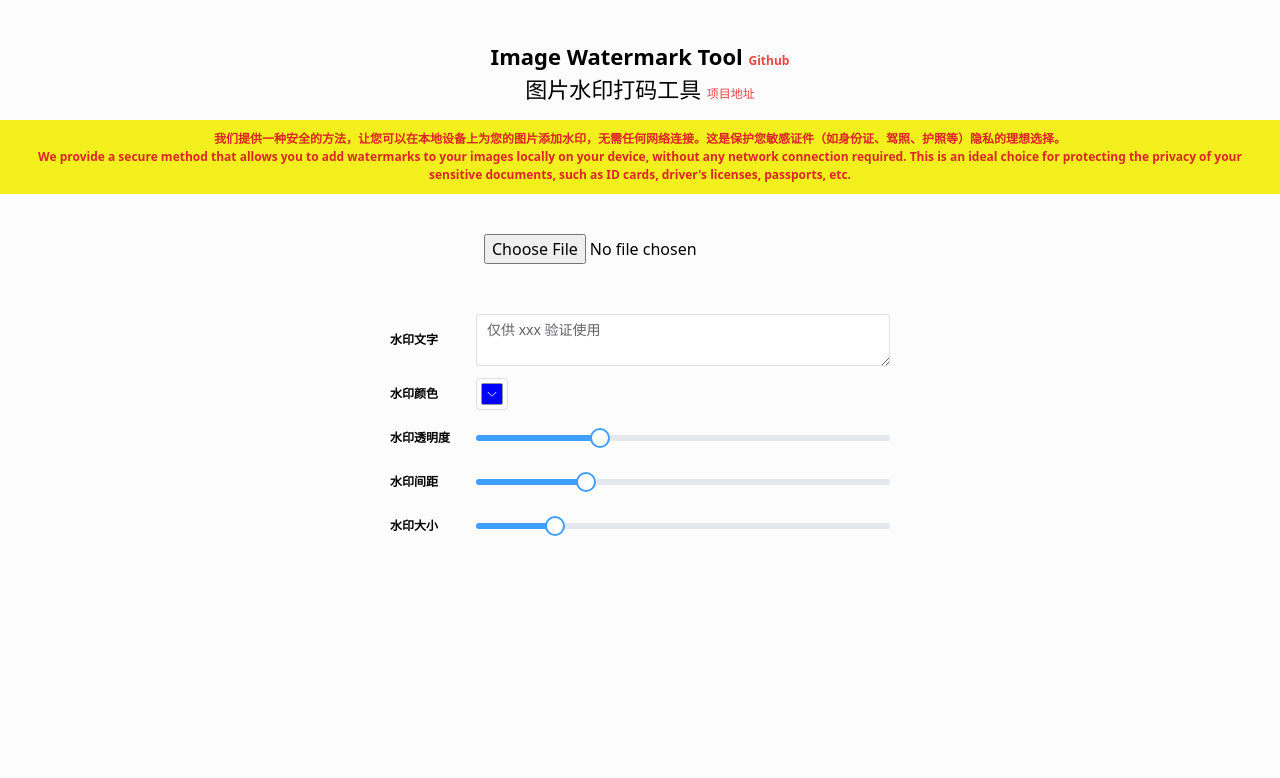
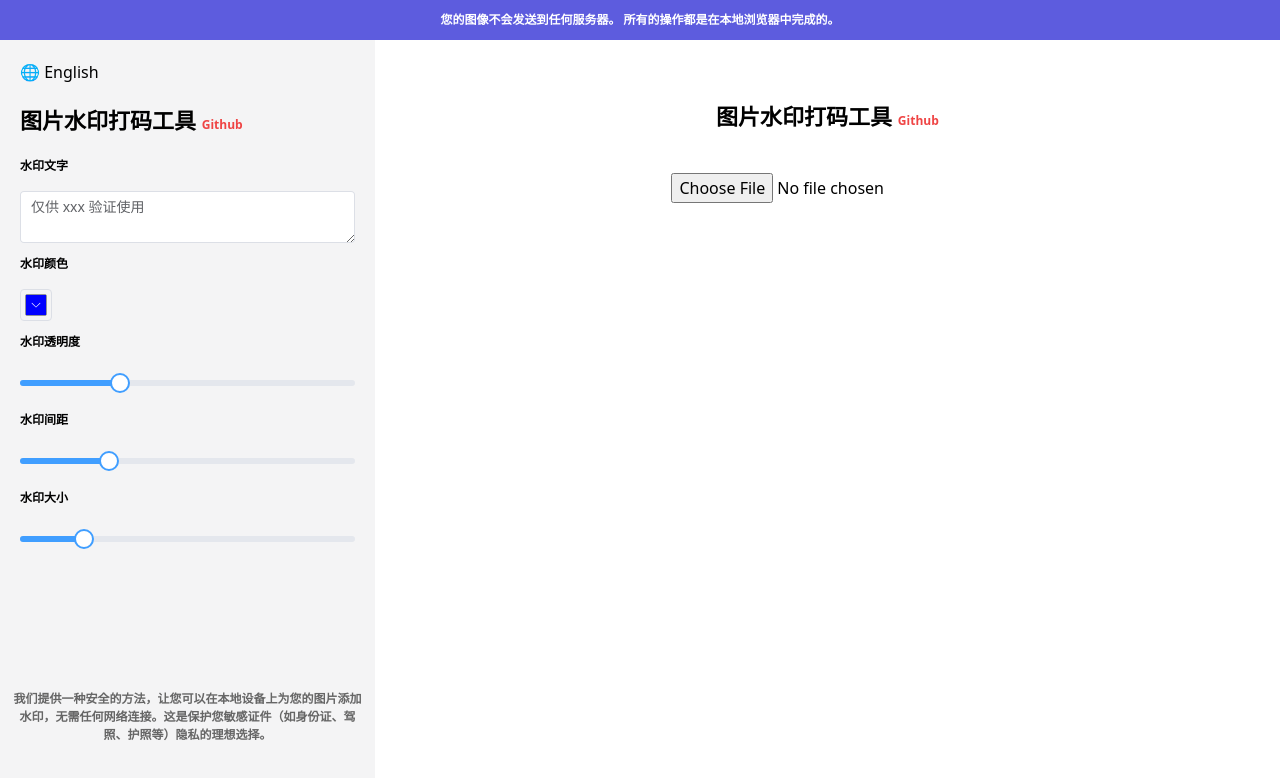
Before and after one commit to unilei/image-watermark-tool, a Nuxt app: page / in a window 1280 px wide. Shown: the top 778 px of the page. Built offline with nearby package versions, Linux system fonts and the light colour scheme.

Commit message:
update css

```diff
--- a/assets/lang/zh-CN.json
+++ b/assets/lang/zh-CN.json
@@ -1,3 +1,12 @@
 {
-
+  "websiteName":  "图片水印打码工具",
+  "download": "下载",
+  "watermarkText": "水印文字",
+  "watermarkColor": "水印颜色",
+  "watermarkOpacity": "水印透明度",
+  "watermarkSpacing": "水印间距",
+  "watermarkSize": "水印大小",
+  "websiteDesc": "我们提供一种安全的方法，让您可以在本地设备上为您的图片添加水印，无需任何网络连接。这是保护您敏感证件（如身份证、驾照、护照等）隐私的理想选择。",
+  "watermarkTextPlaceholder": "仅供 xxx 验证使用",
+  "yourImageWillNotBeSentToAnyServer": "您的图像不会发送到任何服务器。 所有的操作都是在本地浏览器中完成的。"
 }
--- a/package.json
+++ b/package.json
@@ -16,7 +16,7 @@
     "@nuxt/types": "^2.17.1",
     "@nuxt/typescript-build": "^3.0.1",
     "@nuxtjs/device": "^3.1.1",
-    "@nuxtjs/i18n": "^8.0.0-rc.7",
+    "@nuxtjs/i18n": "^8.1.1",
     "@types/node": "^18.16.19",
     "nuxt": "^3.7.0",
     "typescript": "^5.1.6",
--- a/pages/index.vue
+++ b/pages/index.vue
@@ -1,9 +1,16 @@
 <script setup>
+const {locale, locales, setLocale} = useI18n()
+
+const availableLocales = computed(() => {
+  return (locales.value).filter(i => i.code !== locale.value)
+})
+const switchLocalePath = useSwitchLocalePath()
+
 const canvas = ref(null)
 const canvasImage = ref()
 const fileObj = ref({
-  name:'',
-  type:''
+  name: '',
+  type: ''
 })
 const onFileChange = (event) => {
   const file = event.target.files[0]
@@ -35,7 +42,11 @@ const onFileChange = (event) => {
   reader.readAsDataURL(file)
 }
 
-const watermarkText = ref('仅供 xxx 验证使用')
+// const watermarkText = ref(locale.value === 'zh-CN' ? '仅供 xxx 验证使用' : 'Only for xxx verification use')
+const watermarkText = computed(() => {
+  return locale.value === 'cn' ? '仅供 xxx 验证使用' : 'Only for xxx verification use'
+})
+
 const watermarkColor = ref('#0000ff')
 const watermarkOpacity = ref(0.3)
 const watermarkSpacing = ref(5)
@@ -61,8 +72,8 @@ const setWatermark = (ctx) => {
   // 设置文字倾斜角度为30度
   ctx.rotate(45 * Math.PI / 180);
 
-  for (let i = 0, k = 0; k <= x ; i = ++k) {
-    for (let j = 0, l = -y; l < y ; j = ++l) {
+  for (let i = 0, k = 0; k <= x; i = ++k) {
+    for (let j = 0, l = -y; l < y; j = ++l) {
       const xIndex = i;
       const yIndex = j + y;
 
@@ -112,68 +123,90 @@ const waterMarkTextChange = () => {
 
 <template>
   <div>
-    <h1 class="text-center text-[22px] font-bold mt-[40px]">
-      Image Watermark Tool
+    <p class="text-center p-[10px] sm:p-[0] sm:h-[40px] sm:leading-[40px] text-[12px] font-bold text-white bg-[#5d5cde]">
+      {{ $t('yourImageWillNotBeSentToAnyServer') }}
+    </p>
+
+    <div class="flex flex-col sm:flex-row">
+      <div class="bg-[#8881] p-[20px] sm:h-[calc(100vh-40px)] w-full sm:w-[520px] overflow-y-auto relative">
+        <div class="sm:h-[calc(100vh-180px)] sm:overflow-y-auto">
+          <NuxtLink v-for="locale in availableLocales" :key="locale.code" :to="switchLocalePath(locale.code)">
+            🌐 {{ locale.name }}
+          </NuxtLink>
+
+          <h1 class="text-[22px] font-bold my-[20px]">
+            {{ $t('websiteName') }}
+            <nuxt-link class="text-[12px] text-red-500"
+                       href="https://github.com/unilei/image-watermark-tool.git" target="_blank">
+              Github
+            </nuxt-link>
+          </h1>
+          <ul class="flex flex-col gap-[12px]">
+            <li class="flex flex-col gap-4">
+              <label class="min-w-[70px] font-bold text-[12px]">{{ $t('watermarkText') }}</label>
+              <el-input v-model="watermarkText" type="textarea" placeholder="请输入内容"
+                        @change="waterMarkTextChange"></el-input>
+            </li>
+            <li class="flex flex-col  gap-4">
+              <label class="min-w-[70px] font-bold text-[12px]">{{ $t('watermarkColor') }}</label>
+              <client-only>
+                <el-color-picker v-model="watermarkColor" @change="waterMarkTextChange"></el-color-picker>
+              </client-only>
+            </li>
+            <li class="flex flex-col  gap-4">
+              <label class="min-w-[70px] font-bold text-[12px]">{{ $t('watermarkOpacity') }}</label>
+              <client-only>
+                <el-slider v-model="watermarkOpacity" :min="0" :max="1" :step="0.1"
+                           @change="waterMarkTextChange"></el-slider>
+              </client-only>
+            </li>
+            <li class="flex flex-col  gap-4">
+              <label class="min-w-[70px] font-bold text-[12px]">{{ $t('watermarkSpacing') }}</label>
+              <client-only>
+                <el-slider v-model="watermarkSpacing" :min="1" :max="16" :step="0.5"
+                           @change="waterMarkTextChange"></el-slider>
+              </client-only>
+            </li>
+            <li class="flex flex-col gap-4">
+              <label class="min-w-[70px] font-bold text-[12px]">{{ $t('watermarkSize') }}</label>
+              <client-only>
+                <el-slider v-model="watermarkTextSize" :min="0.1" :max="10" :step="0.1"
+                           @change="waterMarkTextChange"></el-slider>
+              </client-only>
+            </li>
+          </ul>
+        </div>
+        <p class="hidden sm:block h-[120px] absolute bottom-0 left-0 right-0 w-full text-center text-[12px] font-semibold text-[#666] p-[10px]">
+          {{ $t('websiteDesc') }}
+        </p>
+      </div>
+      <div class="bg-[#8881] sm:bg-white p-[20px] sm:h-[calc(100vh-40px)] w-full sm:overflow-y-auto">
+
+        <h1 class="hidden sm:block text-center text-[22px] font-bold mt-[40px]">
+          {{ $t('websiteName') }}
 
           <nuxt-link class="text-[12px] text-red-500"
                      href="https://github.com/unilei/image-watermark-tool.git" target="_blank">
             Github
           </nuxt-link>
         </h1>
-    <p class="text-center text-[22px]">
-      图片水印打码工具
-      <nuxt-link class="text-[12px] text-red-500"
-                 href="https://github.com/unilei/image-watermark-tool.git" target="_blank">
-        项目地址
-      </nuxt-link>
-    </p>
 
-    <p class="text-center text-[12px] font-bold text-red-600 bg-[#F4F01E] mt-[14px] p-[10px]">
-      我们提供一种安全的方法，让您可以在本地设备上为您的图片添加水印，无需任何网络连接。这是保护您敏感证件（如身份证、驾照、护照等）隐私的理想选择。<br>
-      We provide a secure method that allows you to add watermarks to your images locally on your device, without any network connection required. This is an ideal choice for protecting the privacy of your sensitive documents, such as ID cards, driver's licenses, passports, etc.
-    </p>
-
-    <div class="text-center mt-[40px]">
+        <div class="text-center mt-[14px] sm:mt-[40px]">
           <input type="file" accept="image/*" @change="onFileChange">
         </div>
 
 
-    <div class="max-w-[520px] mx-auto mt-[40px] p-[10px]">
-      <ul class="flex flex-col gap-[12px]">
-        <li class="flex flex-row items-center gap-4">
-          <label class="min-w-[70px] font-bold text-[12px]">水印文字</label>
-          <el-input v-model="watermarkText" type="textarea" placeholder="请输入内容"
-                    @change="waterMarkTextChange"></el-input>
-        </li>
-        <li class="flex flex-row items-center gap-4">
-          <label class="min-w-[70px] font-bold text-[12px]">水印颜色</label>
-          <el-color-picker v-model="watermarkColor" @change="waterMarkTextChange"></el-color-picker>
-        </li>
-        <li class="flex flex-row items-center gap-4">
-          <label class="min-w-[70px] font-bold text-[12px]">水印透明度</label>
-          <el-slider v-model="watermarkOpacity" :min="0" :max="1" :step="0.1" @change="waterMarkTextChange"></el-slider>
-        </li>
-        <li class="flex flex-row items-center gap-4">
-          <label class="min-w-[70px] font-bold text-[12px]">水印间距</label>
-          <el-slider v-model="watermarkSpacing" :min="1" :max="16" :step="0.5"
-                     @change="waterMarkTextChange"></el-slider>
-        </li>
-        <li class="flex flex-row items-center gap-4">
-          <label class="min-w-[70px] font-bold text-[12px]">水印大小</label>
-          <el-slider v-model="watermarkTextSize" :min="0.1" :max="10" :step="0.1"
-                     @change="waterMarkTextChange"></el-slider>
-        </li>
-      </ul>
-
-    </div>
-
-    <div class="max-w-[520px] w-full mx-auto my-[40px] p-[10px] text-center" v-show="canvasImage">
-      <el-button type="primary" @click="handleDownload">Download</el-button>
+        <div class="max-w-[520px] w-full mx-auto my-[12px] sm:my-[40px] p-[10px] text-center" v-show="canvasImage">
+          <el-button type="primary" @click="handleDownload">{{ $t('download') }}</el-button>
         </div>
 
         <div class="text-center my-[40px] max-w-[520px]  w-full mx-auto p-[10px]" v-show="canvasImage">
           <canvas ref="canvas"></canvas>
         </div>
+      </div>
+
+    </div>
+
 
   </div>
 </template>
```
Also changed, not shown: assets/lang/en-US.json (+10 -1 lines), 1 other file (tests, documents, lock files or other folders). Lines whose indentation alone changed are shown as unchanged.
